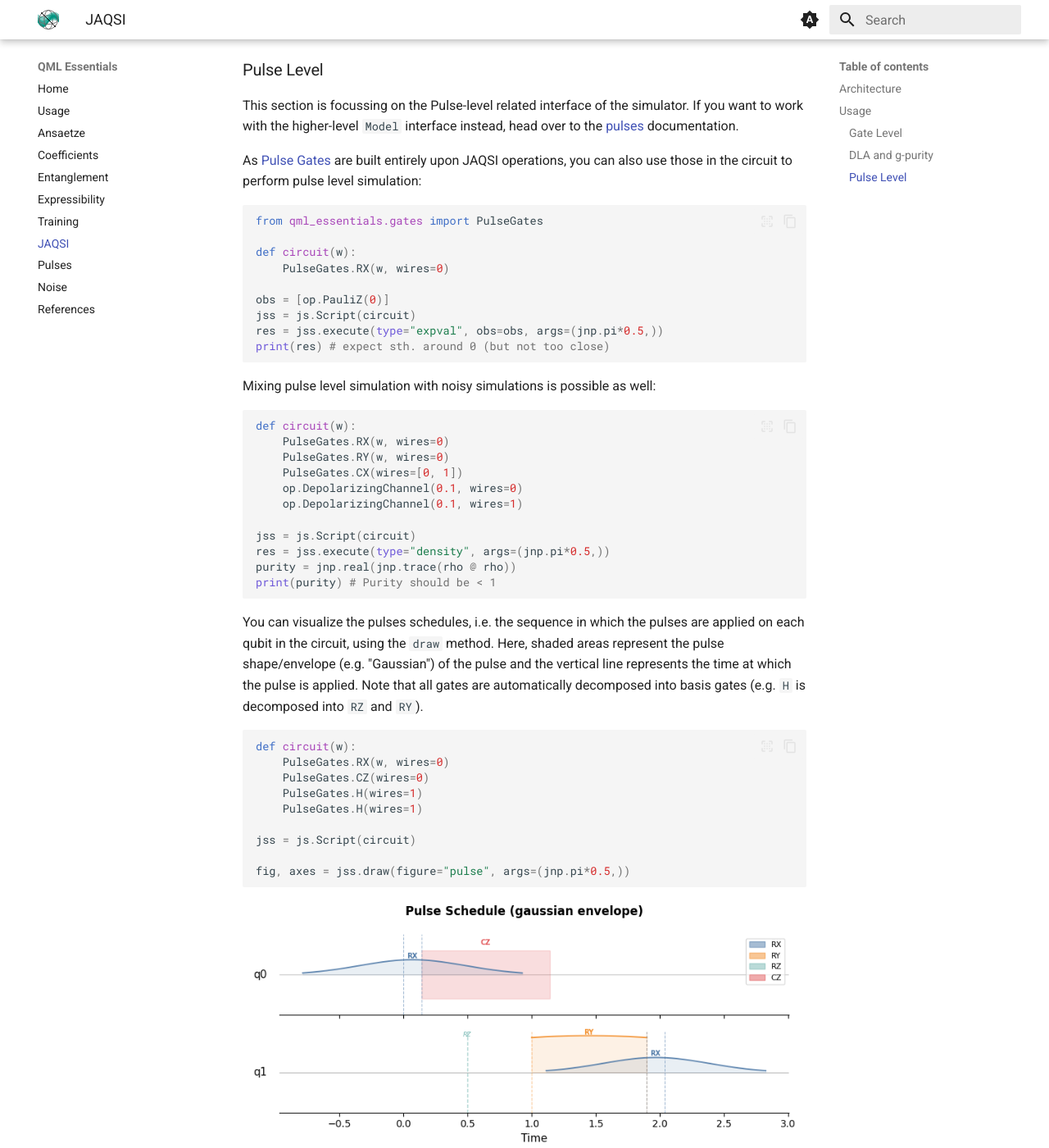
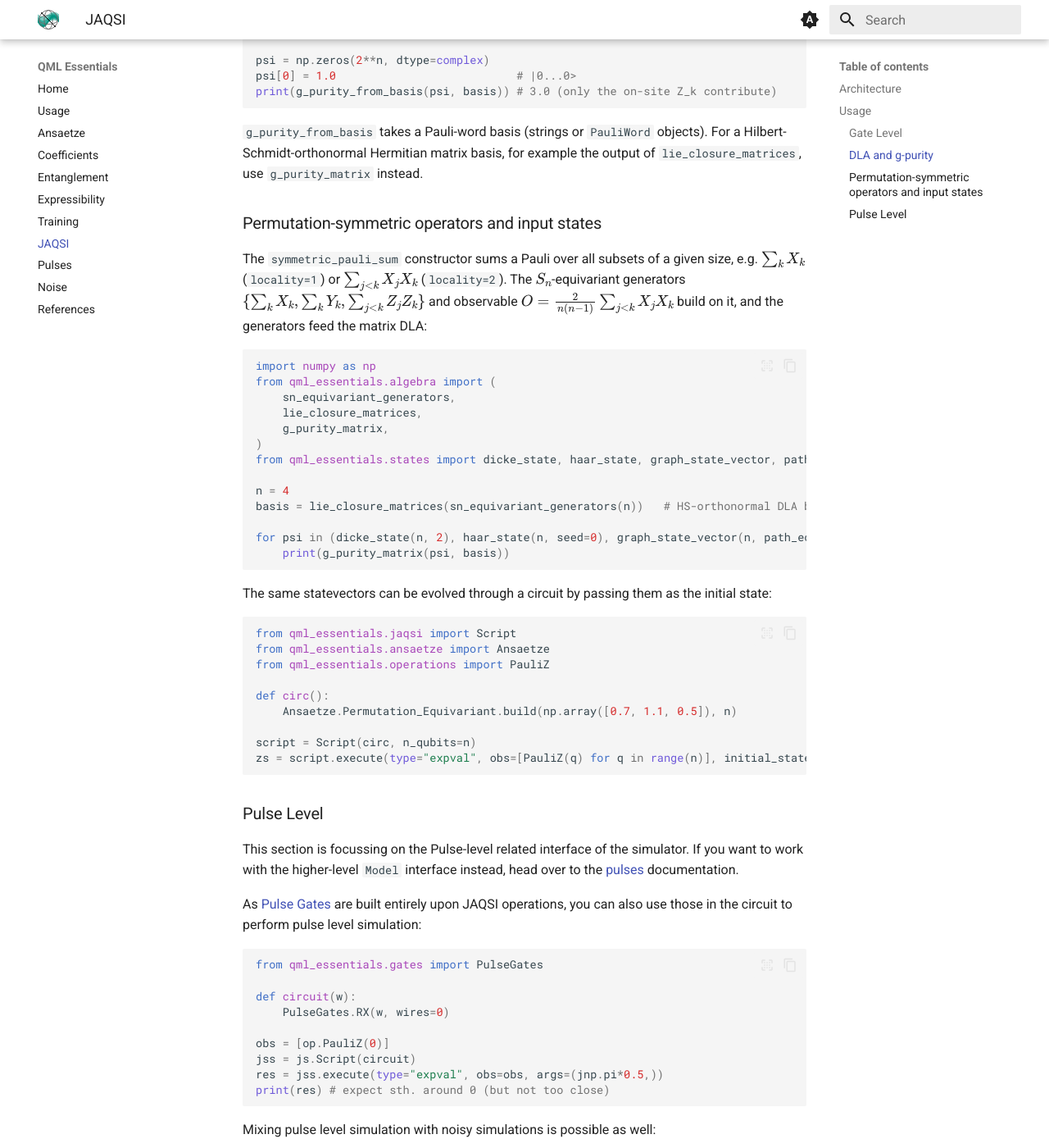
Before and after one commit to cirKITers/qml-essentials, an MkDocs documentation site: the page built from docs/jaqsi.md, in a window 1280 px wide and 1400 px high, scrolled down 6032 px. Shown: the whole window at 82% size. Built offline with MkDocs 1.6.1 and Material for MkDocs 9.7.7, drawn with Linux system fonts in a browser that asks for light colours; some of the changed text lies outside the part shown.

Commit message:
state docs
Signed-off-by: Melvin Strobl <lc3267@kit.edu>

````diff
--- a/docs/jaqsi.md
+++ b/docs/jaqsi.md
@@ -33,7 +33,8 @@ Together they form a pipeline that turns a circuit function into a measurement r
 - `memory.py` : memory accounting. Pure helpers that estimate the peak memory of a batched run and, when it would not fit in available RAM, split the batch into chunks that do (`estimate_peak_bytes`, `compute_chunk_size`, `execute_chunked`). `Script` calls these to drive its memory-aware `vmap` chunking.
 - `evolution.py` : Hamiltonian time-evolution. The `Evolution` class builds gates that evolve a (parametrized) Hamiltonian in time, either analytically (`exp(-i t H)` for a static `H`) or by solving the Schrödinger equation with an adaptive `diffrax` solver or a fixed-step Magnus integrator. This module backs the pulse-level simulation.
 - `jaqsi.py` : the entry-point module. Exposes `Script` for circuit building, the `Hamiltonian` factory for time-evolution sources, and a few pulse/gate-independent quantum-info helpers (`partial_trace`, `marginalize_probs`, `build_parity_observable`). Time evolution is invoked as a method on the Hamiltonian object (`hamiltonian.evolve(...)`); the `Evolution` engine is re-exported here for solver configuration (`Evolution.set_solver_defaults`).
-- `algebra.py` : a companion module for dynamical Lie algebra (DLA) and trainability analysis, layered on `operations.py` rather than part of the simulate-measure pipeline. It builds DLAs from generators (`lie_closure_paulis`, `lie_closure_matrices`), constructs the matchgate algebra $\mathfrak{so}(2n)$ (`matchgate_generators`, `matchgate_basis`, `dim_so2n`), and computes the g-purity of a state against a DLA basis (`g_purity_from_basis`, `g_purity_matrix`).
+- `algebra.py` : a companion module for dynamical Lie algebra (DLA) and trainability analysis, layered on `operations.py` rather than part of the simulate-measure pipeline. It builds DLAs from generators (`lie_closure_paulis`, `lie_closure_matrices`), constructs the matchgate algebra $\mathfrak{so}(2n)$ (`matchgate_generators`, `matchgate_basis`, `dim_so2n`), computes the g-purity of a state against a DLA basis (`g_purity_from_basis`, `g_purity_matrix`), and provides the permutation-symmetric operators `symmetric_pauli_sum`, `sn_equivariant_generators` and `sn_equivariant_observable`.
+- `states.py` : state-preparation utilities returning dense statevectors of shape $(2^n,)$ (qubit 0 leftmost): the Dicke state (`dicke_state`), Haar-random states (`haar_state`) and graph states (`graph_state_vector` with the edge-set constructors `matching_edges`, `path_edges`, `complete_edges`). The arrays feed `Script.execute(initial_state=...)` and the `g_purity_*` helpers directly.
 
 A call to `Script.execute(...)` then runs four stages:
 
@@ -194,6 +195,42 @@ print(g_purity_from_basis(psi, basis)) # 3.0 (only the on-site Z_k contribute)
 For a Hilbert-Schmidt-orthonormal Hermitian matrix basis, for example the output of `lie_closure_matrices`, use `g_purity_matrix` instead.
 
 
+### Permutation-symmetric operators and input states
+
+The `symmetric_pauli_sum` constructor sums a Pauli over all subsets of a given size, e.g. $\sum_k X_k$ (`locality=1`) or $\sum_{j<k} X_j X_k$ (`locality=2`).
+The $S_n$-equivariant generators $\{\sum_k X_k, \sum_k Y_k, \sum_{j<k} Z_j Z_k\}$ and observable $O = \tfrac{2}{n(n-1)} \sum_{j<k} X_j X_k$ build on it, and the generators feed the matrix DLA:
+
+```python
+import numpy as np
+from qml_essentials.algebra import (
+    sn_equivariant_generators,
+    lie_closure_matrices,
+    g_purity_matrix,
+)
+from qml_essentials.states import dicke_state, haar_state, graph_state_vector, path_edges
+
+n = 4
+basis = lie_closure_matrices(sn_equivariant_generators(n))   # HS-orthonormal DLA basis
+
+for psi in (dicke_state(n, 2), haar_state(n, seed=0), graph_state_vector(n, path_edges(n))):
+    print(g_purity_matrix(psi, basis))
+```
+
+The same statevectors can be evolved through a circuit by passing them as the initial state:
+
+```python
+from qml_essentials.jaqsi import Script
+from qml_essentials.ansaetze import Ansaetze
+from qml_essentials.operations import PauliZ
+
+def circ():
+    Ansaetze.Permutation_Equivariant.build(np.array([0.7, 1.1, 0.5]), n)
+
+script = Script(circ, n_qubits=n)
+zs = script.execute(type="expval", obs=[PauliZ(q) for q in range(n)], initial_state=dicke_state(n, 2))
+```
+
+
 ### Pulse Level
 
 This section is focussing on the Pulse-level related interface of the simulator.
````
